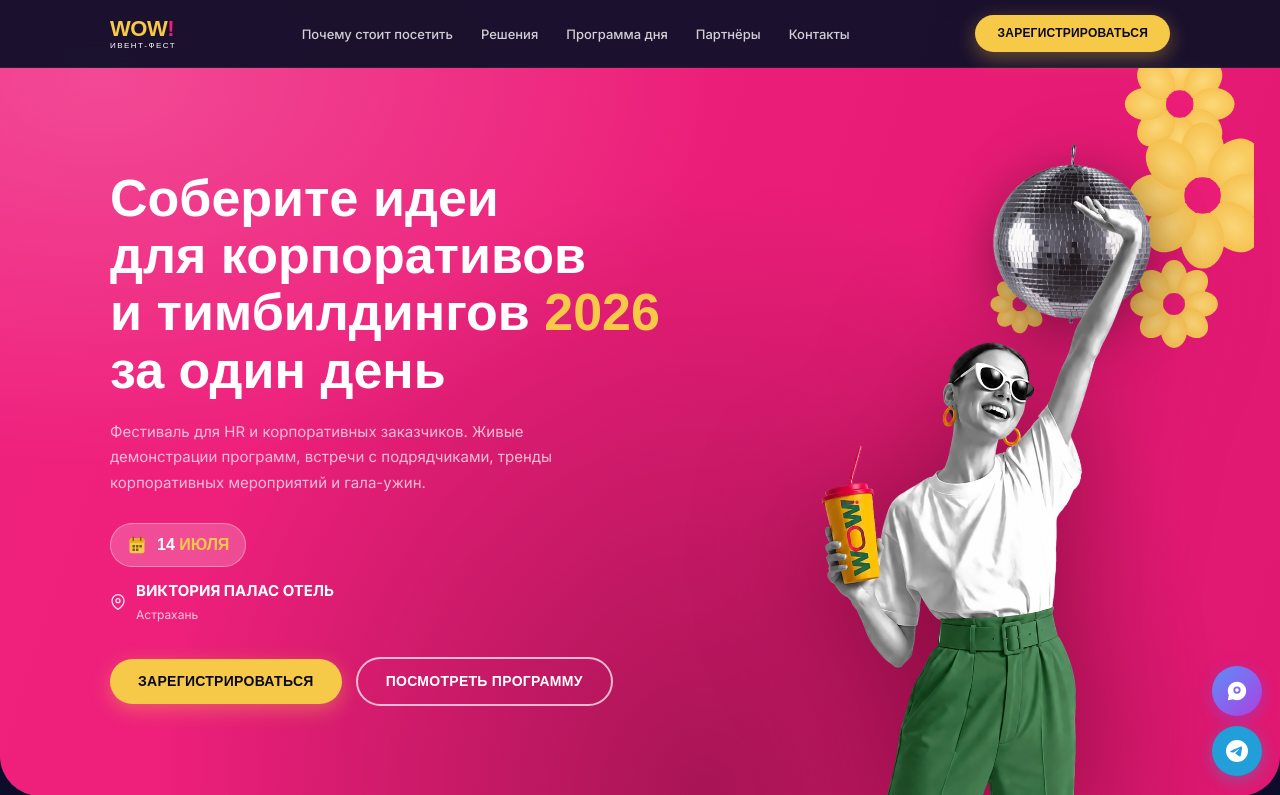
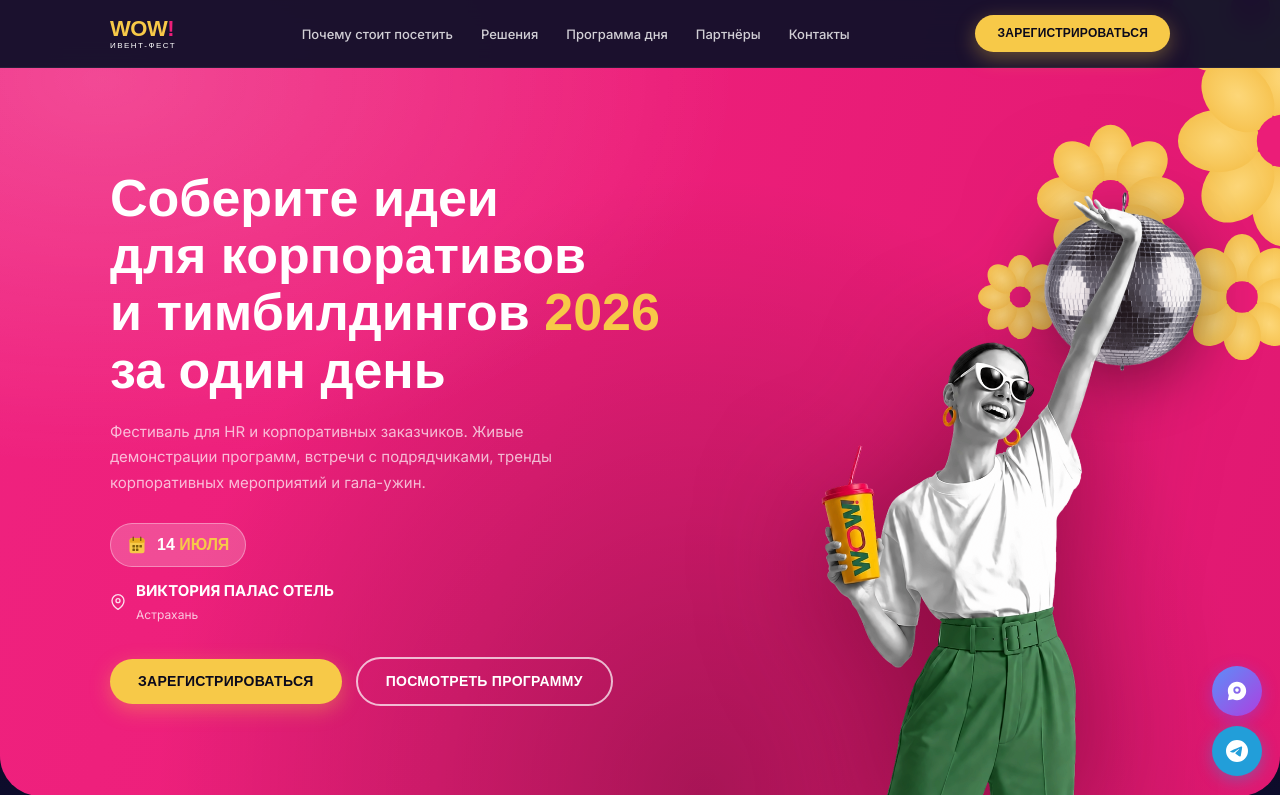
Before and after one commit to Yar008/Wowfest, a Flask app: page / in a window 1280 px wide. Shown: the top 795 px of the page. Run offline with Flask 3, Linux system fonts and the light colour scheme; some web fonts are replaced.

Commit message:
Update style.css

```diff
--- a/wow-fest/static/css/style.css
+++ b/wow-fest/static/css/style.css
@@ -285,16 +285,16 @@ img { max-width: 100%; height: auto; display: block; }
 }
 .hero__decor-flowers {
   position: absolute;
-  top: 8%;
-  right: 2%;
-  width: 320px;
+  top: -6%;
+  right: -6%;
+  width: 460px;
   opacity: 0.95;
   z-index: 1;
 }
 .hero__decor-disco {
   position: absolute;
-  top: 18%;
-  right: 10%;
+  top: 24%;
+  right: 6%;
   width: 160px;
   height: auto;
   filter: drop-shadow(0 14px 30px rgba(0,0,0,.4));
```
